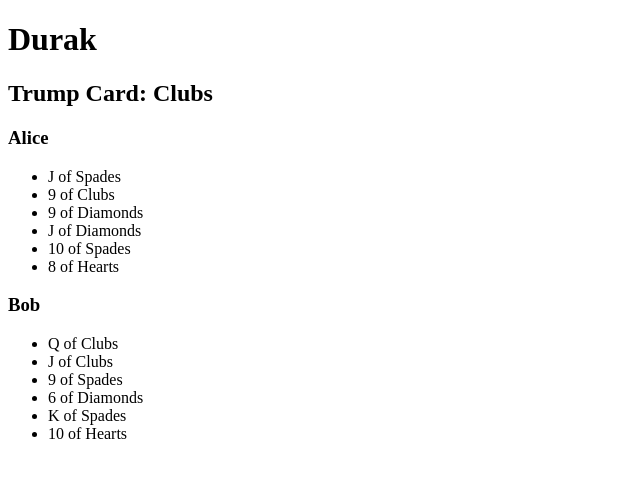
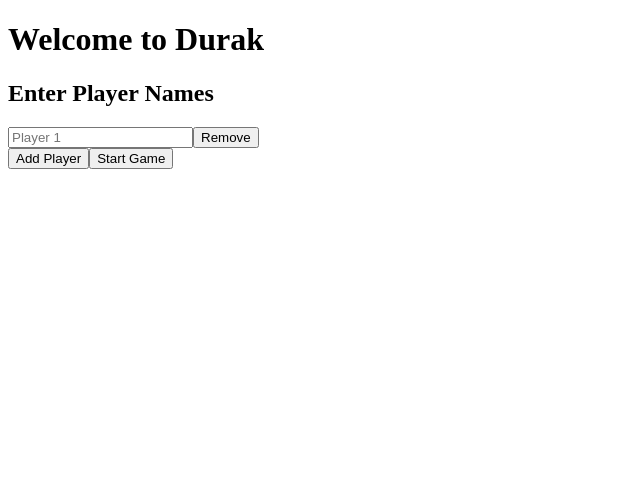
Before and after one commit to vlGoku/Durak, a React (Vite) app: page / in a window 1280 px wide. Shown: the top 478 px of the page, without its empty margins (0-640 px from the left). Built offline with nearby package versions, Linux system fonts and the light colour scheme.

Commit message:
StartPage added, Player Names input added, max. 4 Players

```diff
--- a/src/App.tsx
+++ b/src/App.tsx
@@ -1,12 +1,25 @@
 // src/App.tsx
 
-import React from 'react';
+import React, { useState } from 'react';
+import StartPage from './components/StartPage';
 import GameBoard from './components/GameBoard';
 
 const App: React.FC = () => {
+  const [playerNames, setPlayerNames] = useState<string[]>([]);
+  const [gameStarted, setGameStarted] = useState<boolean>(false);
+
+  const handleStartGame = (names: string[]) => {
+    setPlayerNames(names);
+    setGameStarted(true);
+  };
+
   return (
     <div className="App">
-      <GameBoard />
+      {gameStarted ? (
+        <GameBoard playerNames={playerNames} />
+      ) : (
+        <StartPage onStartGame={handleStartGame} />
+      )}
     </div>
   );
 };
--- a/src/components/GameBoard.tsx
+++ b/src/components/GameBoard.tsx
@@ -1,17 +1,31 @@
 // src/components/GameBoard.tsx
 
-import React, { useState } from 'react';
+import React, { useState, useEffect } from 'react';
 import { DurakGame } from '../game/DurakGame';
-import { Player } from '../models/Player';
 
-const GameBoard: React.FC = () => {
-  const [game, setGame] = useState(new DurakGame(['Alice', 'Bob']));
+interface GameBoardProps {
+  playerNames: string[];
+}
+
+const GameBoard: React.FC<GameBoardProps> = ({ playerNames }) => {
+  const [game, setGame] = useState<DurakGame | null>(null);
+
+  useEffect(() => {
+    if (playerNames && playerNames.length > 0) {
+      const newGame = new DurakGame(playerNames);
+      setGame(newGame);
+    }
+  }, [playerNames]);
+
+  if (!game) {
+    return <div>Loading...</div>;
+  }
 
   return (
     <div>
       <h1>Durak</h1>
       <div>
-        <h2>Trump Card: {game.trumpCard ? `${game.trumpCard.suit}` : 'None'}</h2>
+        <h2>Trump Card: {game.trumpCard ? `${game.trumpCard.rank} of ${game.trumpCard.suit}` : 'None'}</h2>
       </div>
       <div>
         {game.players.map(player => (
@@ -25,6 +39,7 @@ const GameBoard: React.FC = () => {
           </div>
         ))}
       </div>
+      {/* Weitere Benutzeroberfläche wie Angriffs- und Verteidigungsaktionen */}
     </div>
   );
 };
--- /dev/null
+++ b/src/components/StartPage.tsx
@@ -0,0 +1,60 @@
+// src/components/StartPage.tsx
+
+import React, { useState } from 'react';
+
+interface StartPageProps {
+  onStartGame: (playerNames: string[]) => void;
+}
+
+const MAX_PLAYERS = 4;
+
+const StartPage: React.FC<StartPageProps> = ({ onStartGame }) => {
+  const [playerNames, setPlayerNames] = useState<string[]>(['']);
+
+  const handleAddPlayer = () => {
+    if (playerNames.length < MAX_PLAYERS) {
+      setPlayerNames([...playerNames, '']);
+    }
+  };
+
+  const handleRemovePlayer = (index: number) => {
+    setPlayerNames(playerNames.filter((_, i) => i !== index));
+  };
+
+  const handleChangeName = (index: number, name: string) => {
+    const newPlayerNames = [...playerNames];
+    newPlayerNames[index] = name;
+    setPlayerNames(newPlayerNames);
+  };
+
+  const handleStartGame = () => {
+    onStartGame(playerNames.filter(name => name.trim() !== ''));
+  };
+
+  return (
+    <div>
+      <h1>Welcome to Durak</h1>
+      <h2>Enter Player Names</h2>
+      {playerNames.map((name, index) => (
+        <div key={index}>
+          <input
+            type="text"
+            value={name}
+            onChange={(e) => handleChangeName(index, e.target.value)}
+            placeholder={`Player ${index + 1}`}
+          />
+          <button onClick={() => handleRemovePlayer(index)}>Remove</button>
+        </div>
+      ))}
+      {playerNames.length < MAX_PLAYERS && (
+        <button onClick={handleAddPlayer}>Add Player</button>
+      )}
+      {playerNames.length === MAX_PLAYERS && (
+        <p>Maximum number of players reached.</p>
+      )}
+      <button onClick={handleStartGame}>Start Game</button>
+    </div>
+  );
+};
+
+export default StartPage;
--- a/src/game/DurakGame.ts
+++ b/src/game/DurakGame.ts
@@ -1,6 +1,8 @@
-import { Player } from "../models/Player";
-import { CardDeck } from "../models/CardDeck";
-import { ICard } from "../../ts/interfaces/global_interface";
+// src/game/DurakGame.ts
+
+import { Player } from '../models/Player';
+import { CardDeck } from '../models/CardDeck';
+import { ICard } from '../../ts/interfaces/global_interface';
 
 export class DurakGame {
   players: Player[];
@@ -9,6 +11,12 @@ export class DurakGame {
   trumpCard: ICard | undefined;
 
   constructor(playerNames: string[]) {
+    if (!playerNames || playerNames.length === 0) {
+      throw new Error('Player names are required to start the game');
+    }
+    if (playerNames.length > 4) {
+      throw new Error('A maximum of 4 players are allowed');
+    }
     this.players = playerNames.map((name, index) => new Player(index, name));
     this.deck = new CardDeck();
     this.table = [];
@@ -17,11 +25,13 @@ export class DurakGame {
   }
 
   dealCards(): void {
-        for(let i = 0; i < 6; i++){
+    for (let i = 0; i < 6; i++) {
       for (const player of this.players) {
         const card = this.deck.drawCard();
-                if( card ) player.addCard(card);
+        if (card) player.addCard(card);
       }
     }
   }
+
+  // Weitere Spiel-Logik wie Angriff, Verteidigung, etc.
 }
```
Lines whose indentation alone changed are shown as unchanged.
